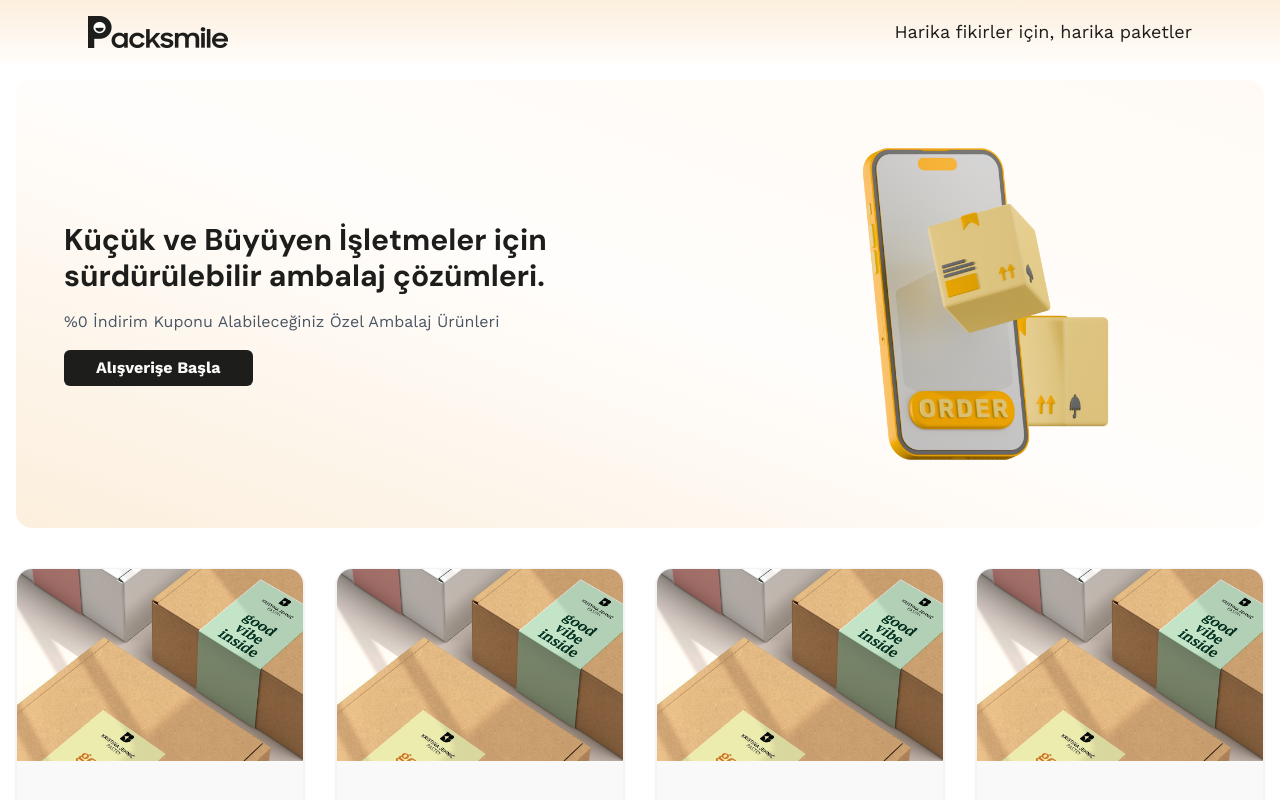
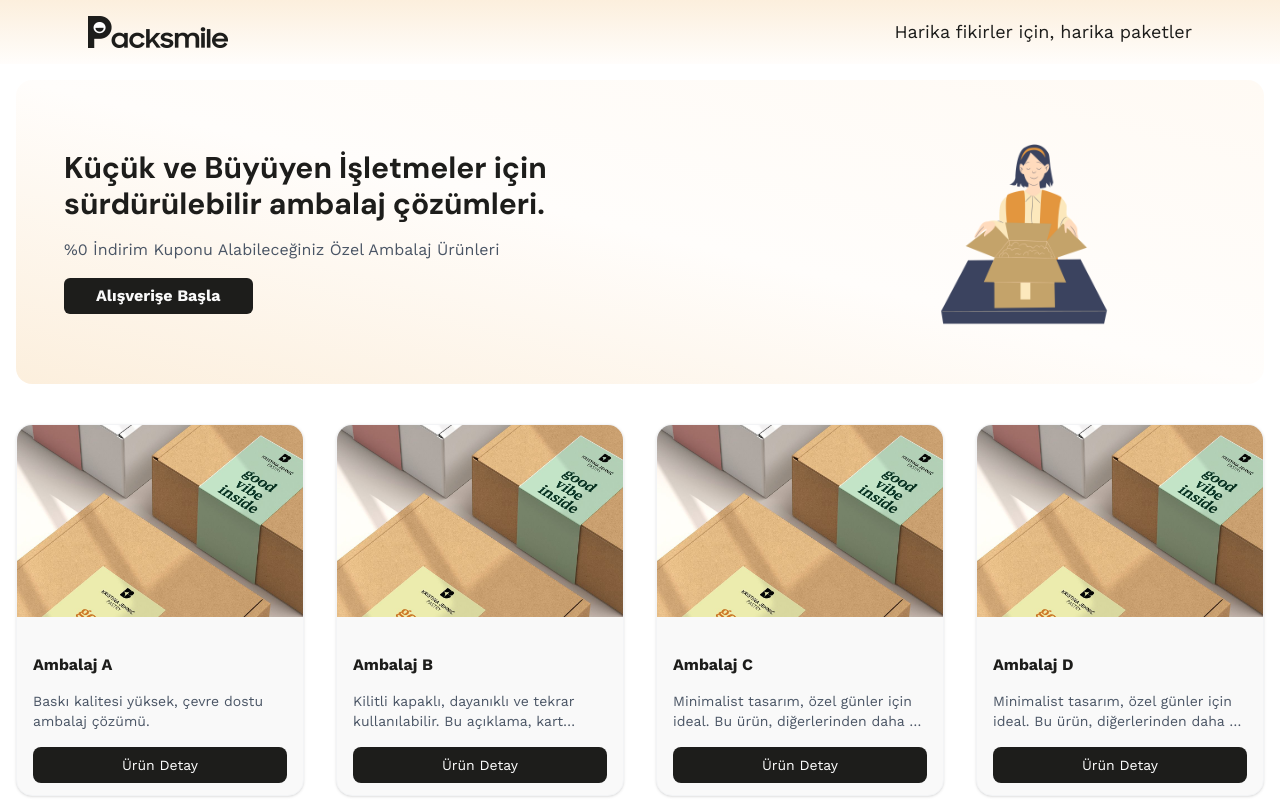
Before and after one commit to gmzseverr/pack-smile, a Next.js app: page /shop in a window 1280 px wide. Shown: the top 800 px of the page. Built offline with nearby package versions, Linux system fonts and the light colour scheme.

Commit message:
picture changed

```diff
--- a/src/components/DrawReady.jsx
+++ b/src/components/DrawReady.jsx
@@ -25,7 +25,8 @@ export default function DrawReady() {
       </h1>
       <p className="text-[#1D1D1B] text-sm md:text-md max-w-lg">
         Size özel çekiliş kodunuzu ve tüm detayları e-posta adresinize
-        gönderdik. <br /> Kutuyu veya spam klasörünü kontrol etmeyi unutmayın.
+        gönderdik. <br /> Gelen kutunuzu veya spam klasörünü kontrol etmeyi
+        unutmayın.
       </p>
 
       {/* Butonlar */}
--- a/src/components/ProductList.jsx
+++ b/src/components/ProductList.jsx
@@ -113,13 +113,11 @@ export default function ProductList() {
           </Button>
         </div>
 
-        <div className="w-full lg:w-2/5 flex justify-center mb-6 lg:mb-0">
-          {" "}
-          {/* Daha fazla yer açmak için genişliği 2/5 yaptık */}
+        <div className="w-full lg:w-1/3 flex justify-center mb-6 lg:mb-0">
           <img
-            src="/1.png"
+            src="/shop-page.png"
             alt="Shop"
-            className="w-full max-h-80 lg:max-h-96 object-contain" // max-h değerini artırdık ve w-full ekledik
+            className="max-h-60 object-contain"
           />
         </div>
       </div>
```
